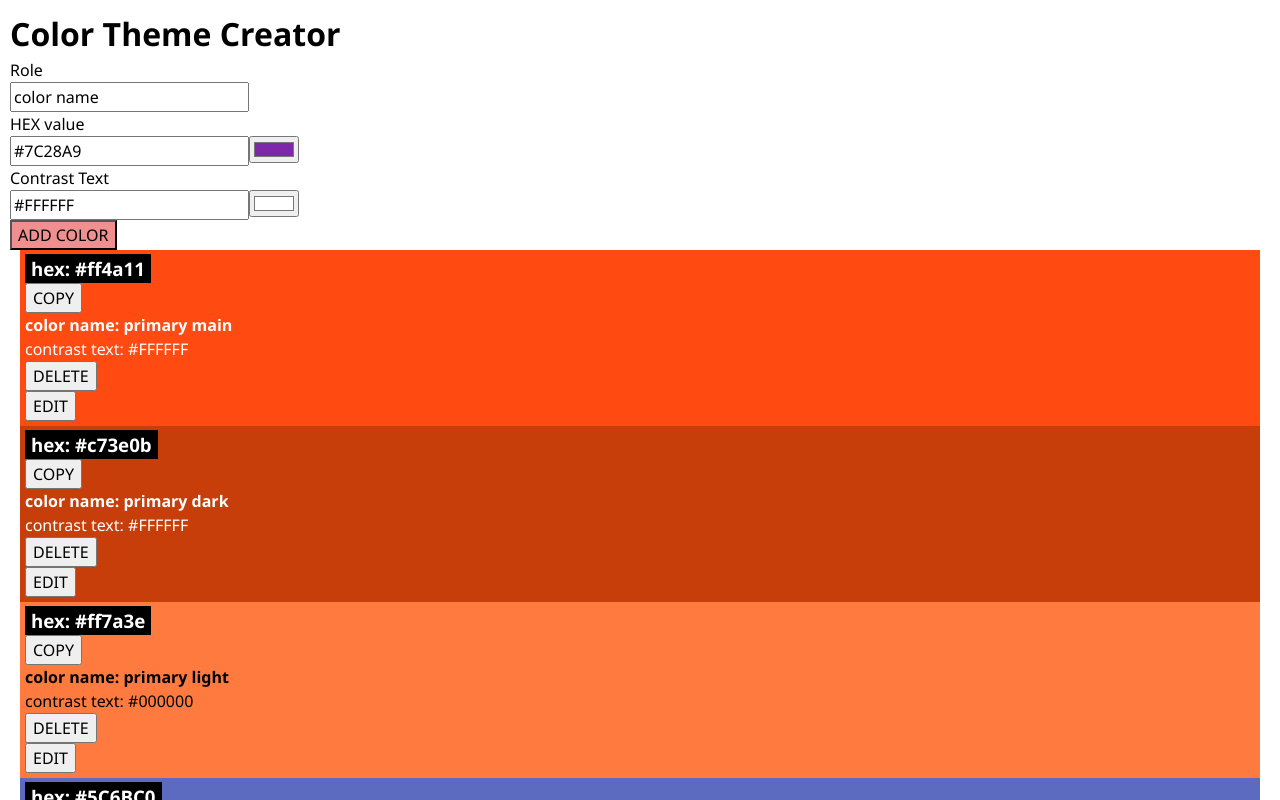
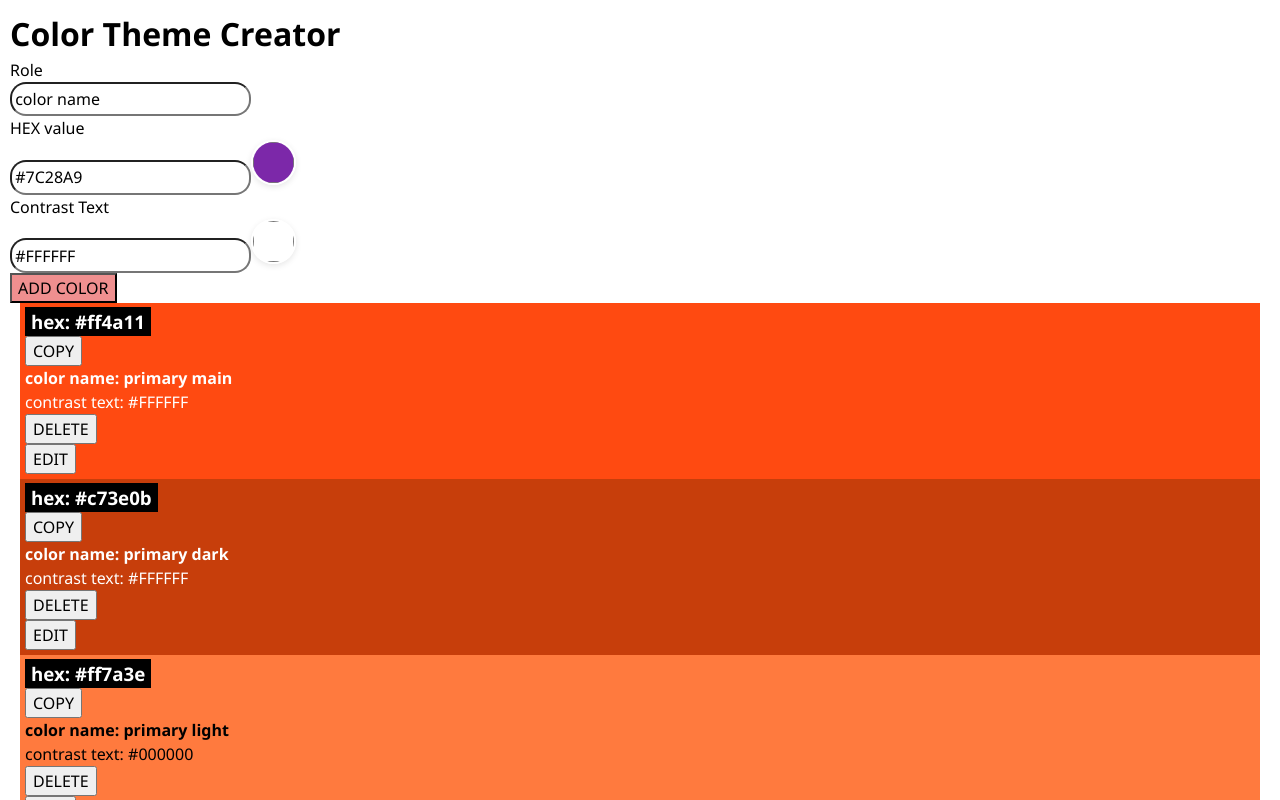
Before and after one commit to sarazmakom/color-theme-creator, a React (Vite) app: page / in a window 1280 px wide. Shown: the top 800 px of the page. Built offline with nearby package versions, Linux system fonts and the light colour scheme.

Commit message:
color input

```diff
--- /dev/null
+++ b/src/Components/ColorInput/ColorInput.css
@@ -0,0 +1,36 @@
+.color-picker {
+  display: inline-flex;
+  justify-content: center;
+  align-items: center;
+  width: 45px;
+  height: 45px;
+  border-radius: 50%;
+  overflow: hidden;
+  border: 2px solid #ffffff;
+  box-shadow: 0 2px 6px rgba(0, 0, 0, 0.1);
+  transition: transform 0.2s ease;
+  cursor: pointer;
+}
+.color-picker:hover {
+  transform: scale(1.1);
+  border-color: #0e0d0d;
+  border-width: 3px;
+}
+input {
+  border-radius: 1em;
+  padding: 0.2em;
+}
+
+.color-input {
+  appearance: none;
+  -webkit-appearance: none;
+  border: none;
+  width: 100%;
+  height: 100%;
+  cursor: pointer;
+  padding: 0;
+}
+
+.color-input::-webkit-color-swatch-wrapper {
+  padding: 0;
+}
--- a/src/Components/ColorInput/ColorInput.jsx
+++ b/src/Components/ColorInput/ColorInput.jsx
@@ -1,4 +1,5 @@
 import { useState } from "react";
+import "./ColorInput.css";
 
 export default function ColorInput({ id, name, defaultValue }) {
   const [inputValue, setInputValue] = useState(defaultValue);
@@ -9,6 +10,7 @@ export default function ColorInput({ id, name, defaultValue }) {
 
   return (
     <>
+      <label htmlFor="textInput">
         <input
           type="text"
           id={id}
@@ -16,11 +18,10 @@ export default function ColorInput({ id, name, defaultValue }) {
           value={inputValue}
           onChange={handleInputValue}
         />
-      <input
-        type="color"
-        value={inputValue}
-        onChange={handleInputValue}
-      />
+      </label>
+      <label htmlFor="colorInput" className="color-picker">
+        <input className="color-input" type="color" value={inputValue} onChange={handleInputValue} />
+      </label>
     </>
   );
 }
```
Lines whose indentation alone changed are shown as unchanged.
